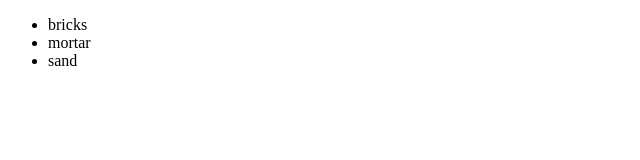
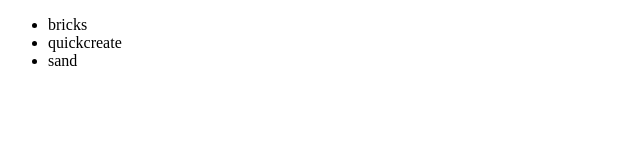
Before and after one commit to neyazkhan/newGitTest, a plain HTML site: page index.html in a window 1280 px wide. Shown: the full height of the page, 0-640 px from the left. Drawn offline with Linux system fonts and the light colour scheme.

Commit message:
made mortar more specific

```diff
--- a/index.html
+++ b/index.html
@@ -6,7 +6,7 @@
 <body>
 	<ul>
 		<li>bricks</li>
-		<li>mortar</li>
+		<li>quickcreate</li>
 		<li>sand</li>
 	</ul>
 </body>
```
